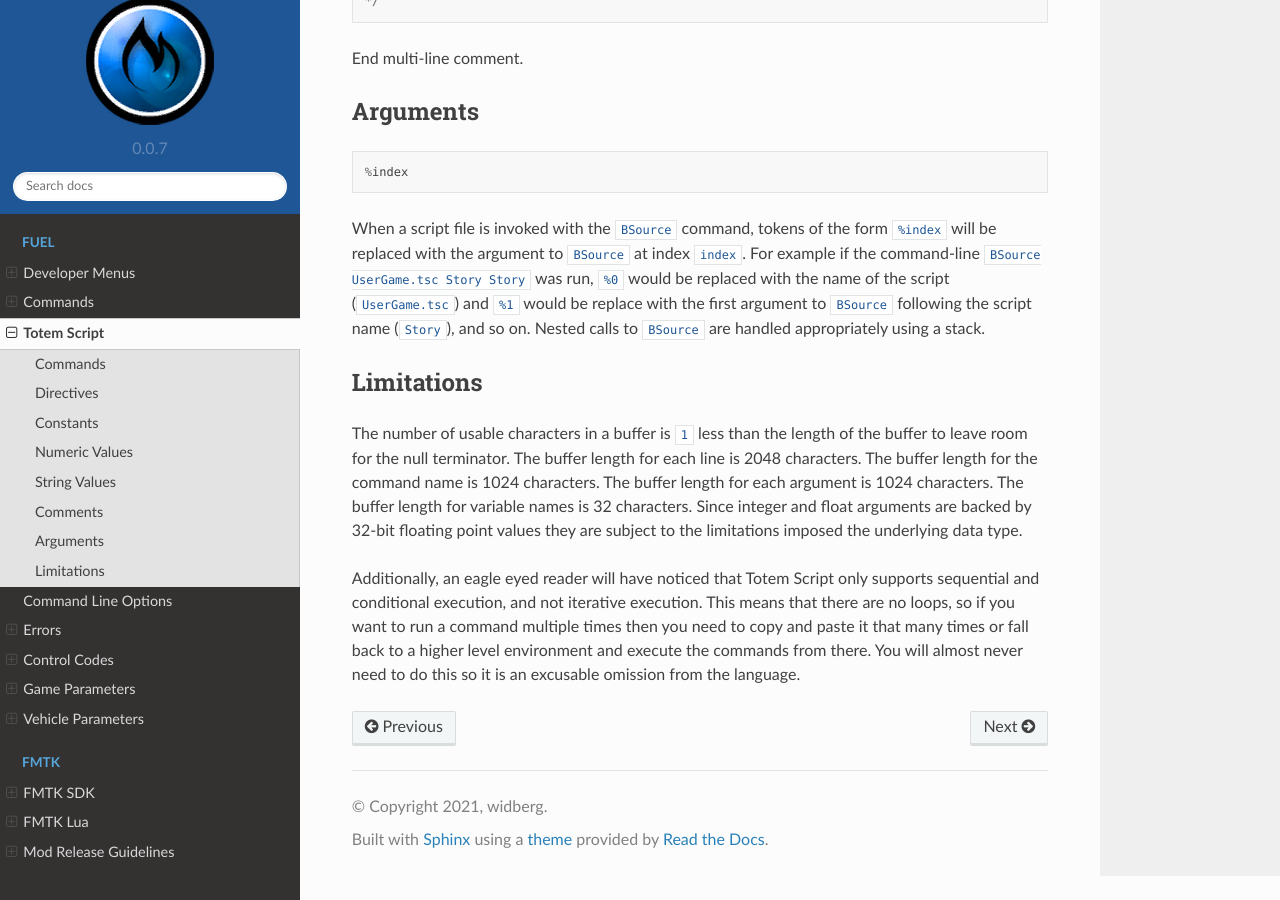
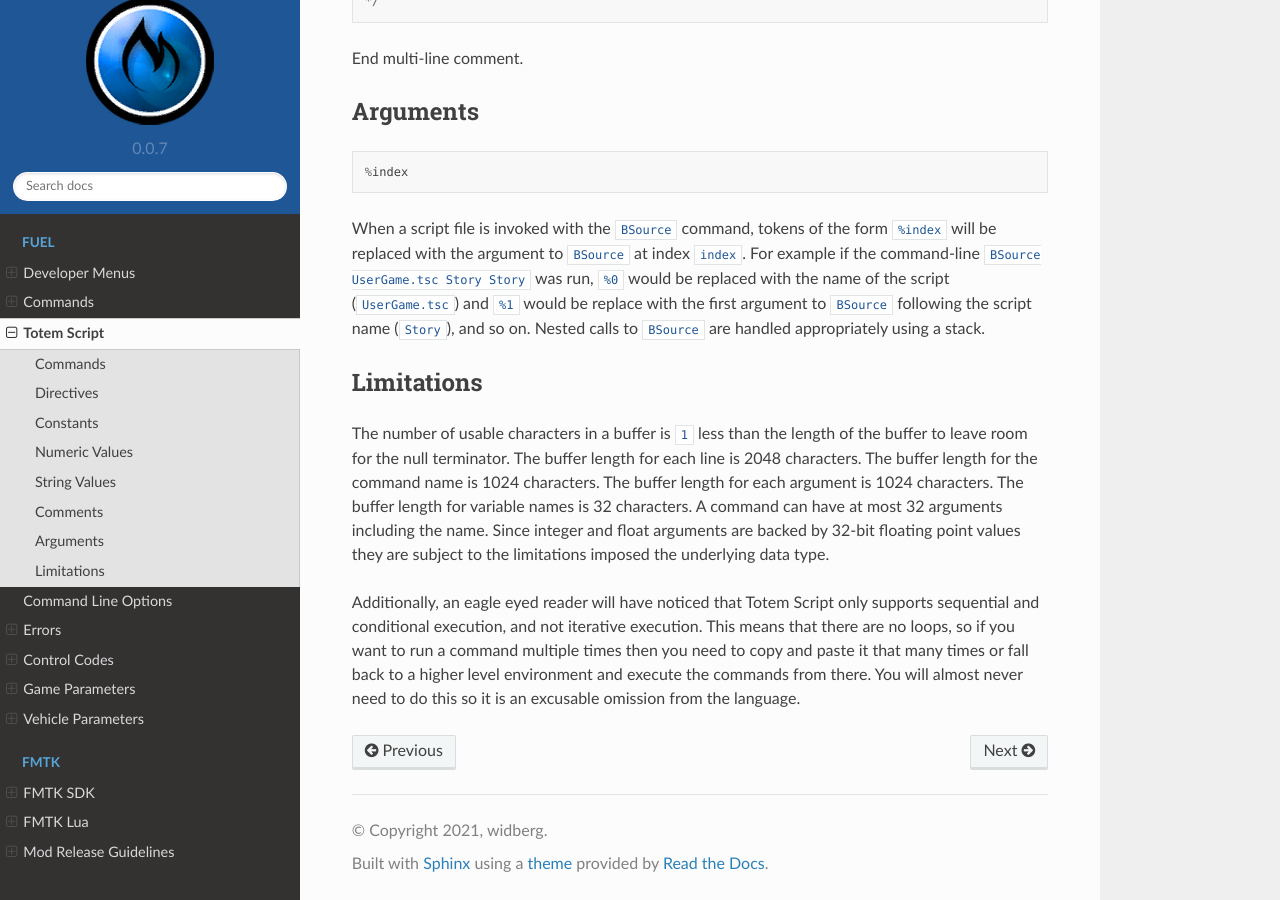
Before and after one commit to widberg/fmtk, a Sphinx documentation site: the page built from docs/source/fueltotemscript.rst, in a window 1280 px wide and 900 px high, scrolled down 3406 px. Built offline with Sphinx 7.4.7 and the Read the Docs theme 2.0.0, drawn with Linux system fonts in a browser that asks for light colours.

Commit message:
update totem script docs

```diff
--- a/docs/source/fueltotemscript.rst
+++ b/docs/source/fueltotemscript.rst
@@ -147,6 +147,6 @@ When a script file is invoked with the ``BSource`` command, tokens of the form `
 Limitations
 -----------
 
-The number of usable characters in a buffer is ``1`` less than the length of the buffer to leave room for the null terminator. The buffer length for each line is 2048 characters. The buffer length for the command name is 1024 characters. The buffer length for each argument is 1024 characters. The buffer length for variable names is 32 characters. Since integer and float arguments are backed by 32-bit floating point values they are subject to the limitations imposed the underlying data type.
+The number of usable characters in a buffer is ``1`` less than the length of the buffer to leave room for the null terminator. The buffer length for each line is 2048 characters. The buffer length for the command name is 1024 characters. The buffer length for each argument is 1024 characters. The buffer length for variable names is 32 characters. A command can have at most 32 arguments including the name. Since integer and float arguments are backed by 32-bit floating point values they are subject to the limitations imposed the underlying data type.
 
 Additionally, an eagle eyed reader will have noticed that Totem Script only supports sequential and conditional execution, and not iterative execution. This means that there are no loops, so if you want to run a command multiple times then you need to copy and paste it that many times or fall back to a higher level environment and execute the commands from there. You will almost never need to do this so it is an excusable omission from the language.
```
